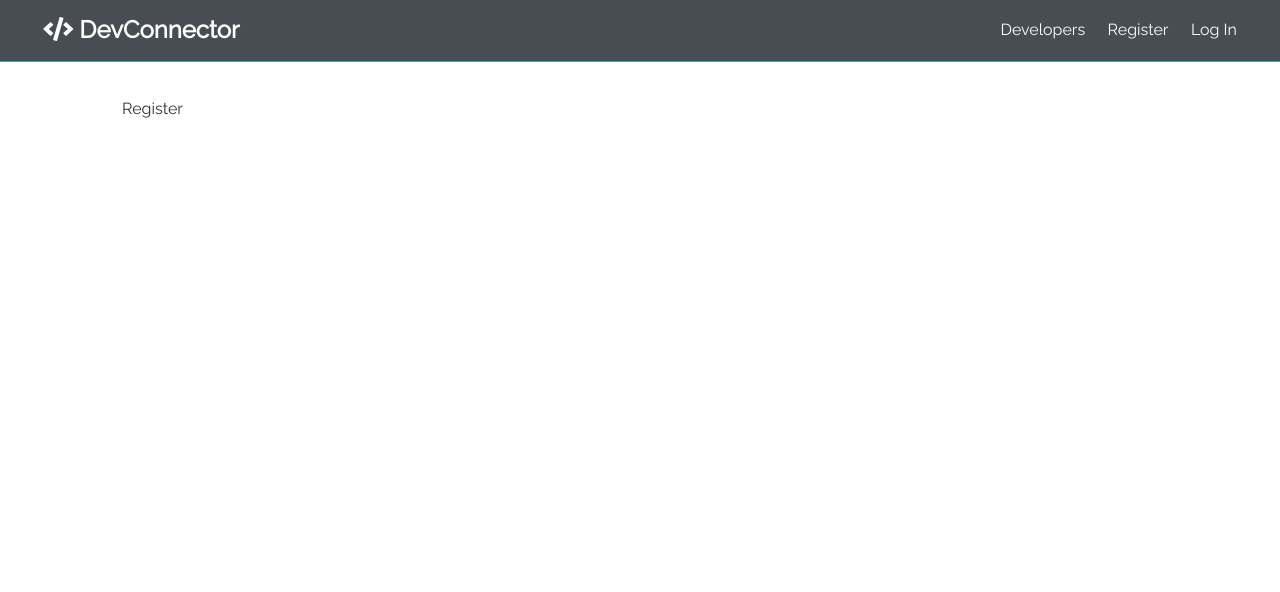
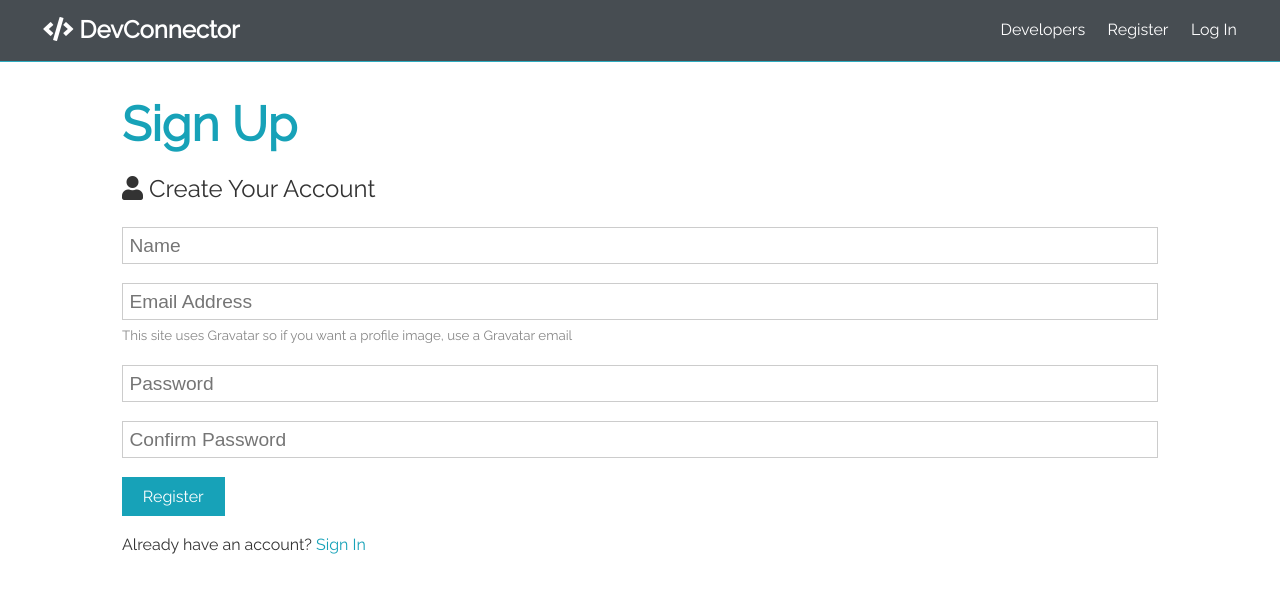
Before and after one commit to tomikarikj/devconnector, a React (Create React App) app in the folder client/: page /register in a window 1280 px wide. Shown: the top 592 px of the page. Built offline with nearby package versions, Linux system fonts and the light colour scheme; the HTML template or start-up script is replaced by a standard one.

Commit message:
Added the jsx and some functionality

```diff
--- a/client/src/components/auth/Register.js
+++ b/client/src/components/auth/Register.js
@@ -1,7 +1,87 @@
-import React from 'react';
+import React, { Fragment, useState } from 'react';
+import { Link } from 'react-router-dom';
+import axios from 'axios';
 
 const Register = () => {
-  return <div>Register</div>;
+  const [formData, setFormData] = useState({
+    name: '',
+    email: '',
+    password: '',
+    password2: ''
+  });
+
+  const { name, email, password, password2 } = formData;
+
+  const onChange = e =>
+    setFormData({ ...formData, [e.target.name]: e.target.value });
+
+  const onSubmit = async e => {
+    e.preventDefault();
+    if (password !== password2) {
+      console.log('Passwords do not match');
+    } else {
+      console.log('SUCCESS');
+    }
+  };
+
+  return (
+    <Fragment>
+      <h1 className="large text-primary">Sign Up</h1>
+      <p className="lead">
+        <i className="fas fa-user" /> Create Your Account
+      </p>
+      <form className="form" onSubmit={e => onSubmit(e)}>
+        <div className="form-group">
+          <input
+            type="text"
+            placeholder="Name"
+            name="name"
+            value={name}
+            onChange={e => onChange(e)}
+            required
+          />
+        </div>
+        <div className="form-group">
+          <input
+            type="email"
+            placeholder="Email Address"
+            name="email"
+            value={email}
+            onChange={e => onChange(e)}
+            required
+          />
+          <small className="form-text">
+            This site uses Gravatar so if you want a profile image, use a
+            Gravatar email
+          </small>
+        </div>
+        <div className="form-group">
+          <input
+            type="password"
+            placeholder="Password"
+            name="password"
+            value={password}
+            onChange={e => onChange(e)}
+            minLength="6"
+          />
+        </div>
+        <div className="form-group">
+          <input
+            type="password"
+            placeholder="Confirm Password"
+            name="password2"
+            value={password2}
+            onChange={e => onChange(e)}
+            minLength="6"
+          />
+        </div>
+        <input type="submit" className="btn btn-primary" value="Register" />
+      </form>
+      <p className="my-1">
+        Already have an account? <Link to="/login">Sign In</Link>
+      </p>
+    </Fragment>
+  );
 };
 
 export default Register;
```
